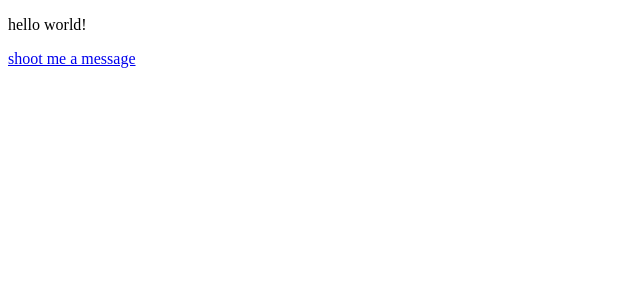
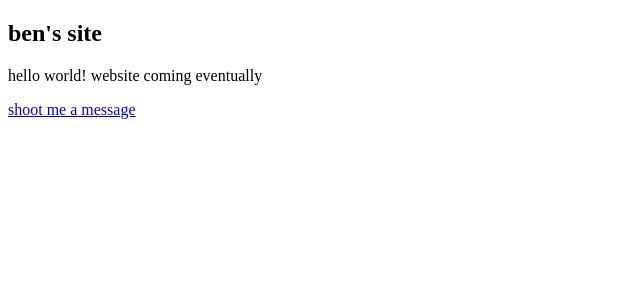
Before and after one commit to c-bandy/whimz-ee, an Angular app: page / in a window 1280 px wide. Shown: the top 300 px of the page, without its empty margins (0-640 px from the left). Built offline with nearby package versions, Linux system fonts and the light colour scheme.

Commit message:
a litte more detail

```diff
--- a/src/app/app.component.html
+++ b/src/app/app.component.html
@@ -1,5 +1,6 @@
+<h2>ben's site</h2>
 <p>
-    hello world!
+    hello world! website coming eventually
 </p>
 <p>
     <a href="mailto:hello@whimz.ee">
```
Also changed, not shown: 1 other file (tests, documents, lock files or other folders).
